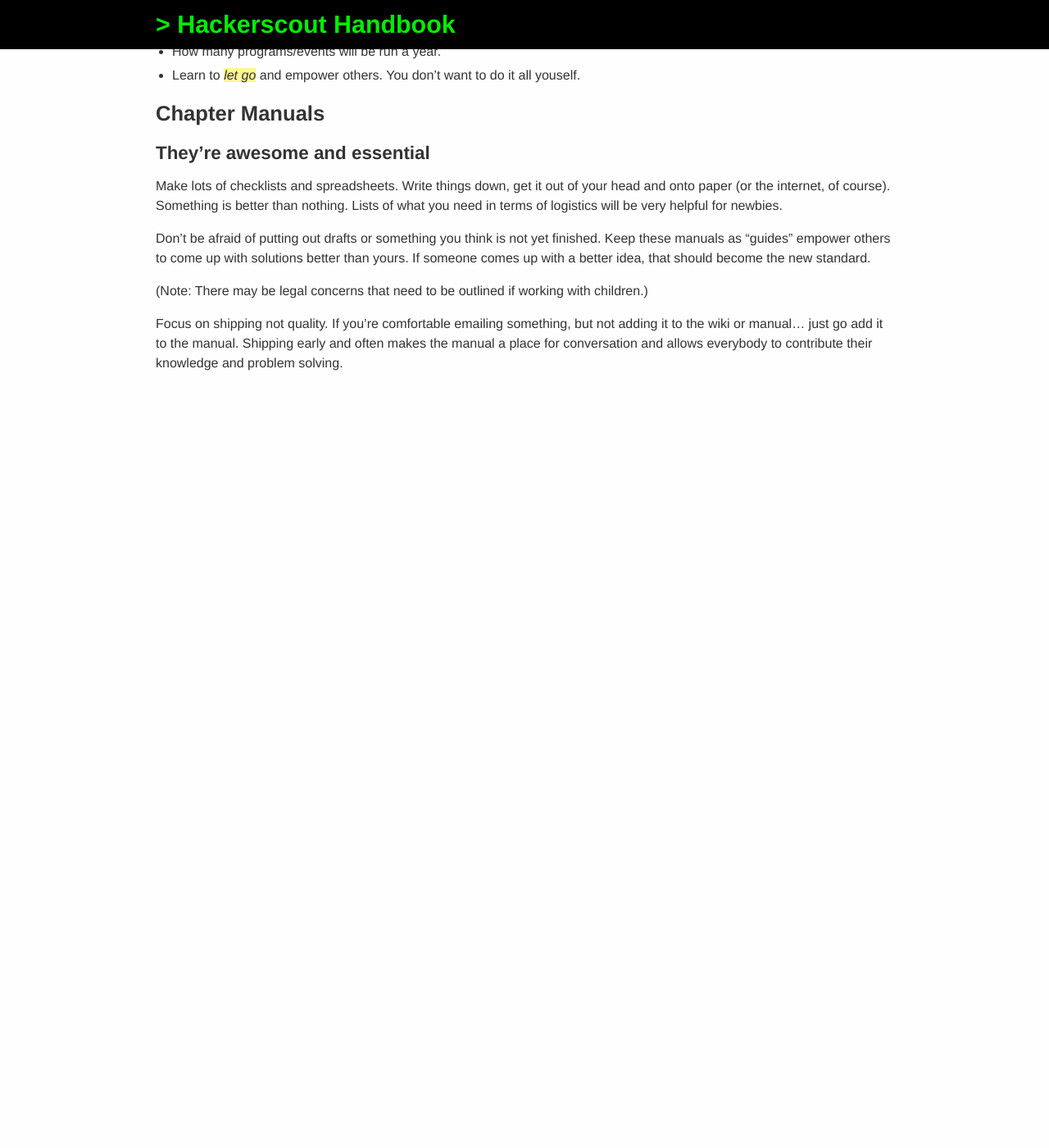
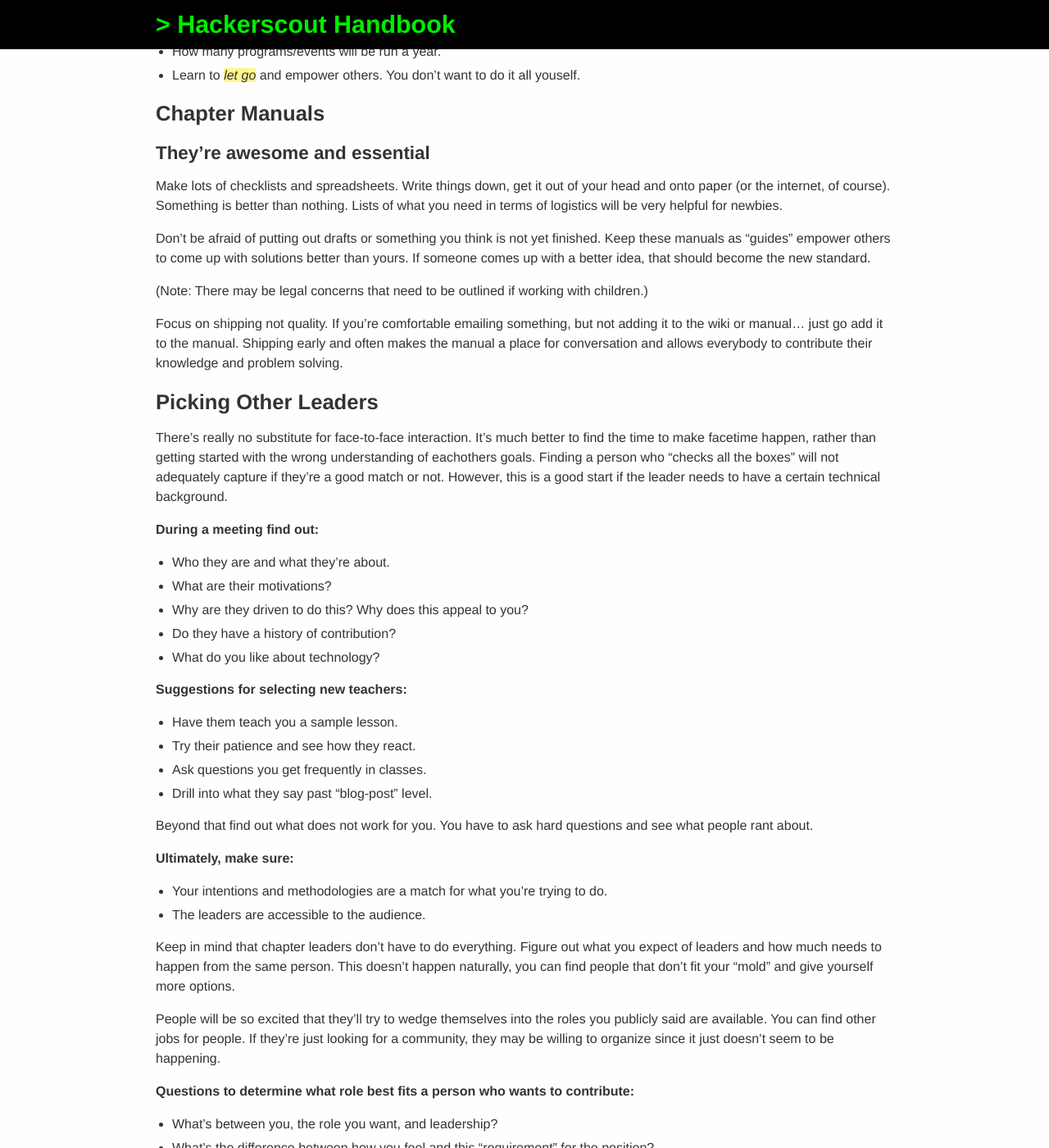
Before and after one commit to shoshi/hackerscout-handbook, a Jekyll site: the page built from growth/chapter-expansion.md, in a window 1280 px wide and 1400 px high, scrolled down 270 px. Shown: the whole window at 82% size. Built offline with Jekyll 4.4.1, drawn with Linux system fonts in a browser that asks for light colours; before the commit the page ends 900 px from its top, so only the background shows below that; some of the changed text lies outside the part shown.

Commit message:
Add picking leaders section. A big thanks to Vanessa!

```diff
--- a/growth/chapter-expansion.md
+++ b/growth/chapter-expansion.md
@@ -6,6 +6,7 @@
 # Chapter Expansion
 
 Factors to consider:
+
 - How does the program run?
 - What parts of the organization need to be the same across chapters and what
   parts can change to fit the needs of individual communities?
@@ -35,3 +36,65 @@
 not adding it to the wiki or manual... just go add it to the manual. Shipping
 early and often makes the manual a place for conversation and allows everybody
 to contribute their knowledge and problem solving.
+
+
+## Picking Other Leaders
+
+There's really no substitute for face-to-face interaction. It's much better to
+find the time to make facetime happen, rather than getting started with the
+wrong understanding of eachothers goals. Finding a person who "checks all the
+boxes" will not adequately capture if they're a good match or not. However,
+this is a good start if the leader needs to have a certain technical background.
+
+**During a meeting find out:**
+
+- Who they are and what they're about.
+- What are their motivations?
+- Why are they driven to do this? Why does this appeal to you?
+- Do they have a history of contribution?
+- What do you like about technology?
+
+**Suggestions for selecting new teachers:**
+
+- Have them teach you a sample lesson.
+- Try their patience and see how they react.
+- Ask questions you get frequently in classes.
+- Drill into what they say past "blog-post" level.
+
+Beyond that find out what does not work for you. You have to ask hard questions
+and see what people rant about.
+
+**Ultimately, make sure:**
+
+- Your intentions and methodologies are a match for what you're trying to do.
+- The leaders are accessible to the audience.
+
+Keep in mind that chapter leaders don't have to do everything. Figure out what
+you expect of leaders and how much needs to happen from the same person.
+This doesn't happen naturally, you can find people that don't fit your "mold"
+and give yourself more options.
+
+People will be so excited that they'll try to wedge themselves into the roles
+you publicly said are available. You can find other jobs for people. If they're
+just looking for a community, they may be willing to organize since it just
+doesn't seem to be happening.
+
+**Questions to determine what role best fits a person who wants to contribute:**
+
+- What's between you, the role you want, and leadership?
+- What's the difference between how you feel and this "requirement" for the
+  position?
+- Find out how they need to feel about the knowledge they have.
+
+When you realize you're not going to be there at all, it changes things. *Setup
+your organization in a way that anybody can help out.* Try finding little bits
+for anybody to do, and articulating levels of involvement.
+
+- What is that first step to get involved?
+  - What can an assistant organizer do?
+  - Giving people access, let people take ownership.
+- Try assigning mentors.
+  - Make sure they have a conversation first and get along.
+  - Make sure they care about helping eachother.
+  - Hesitancy dissipates when taking mentorship role.
+- *Let go of the idea that someone else is in charge.*
```
